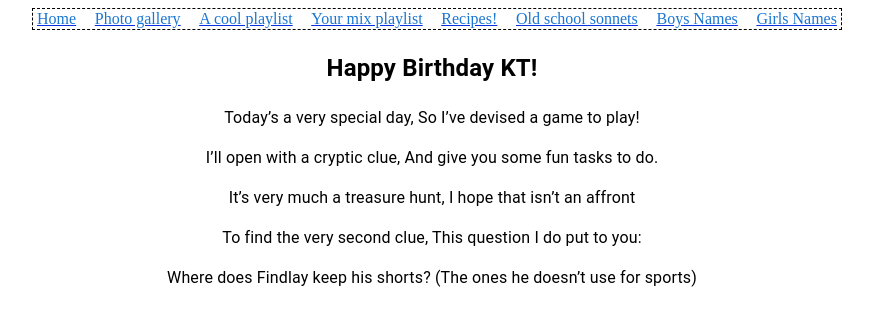
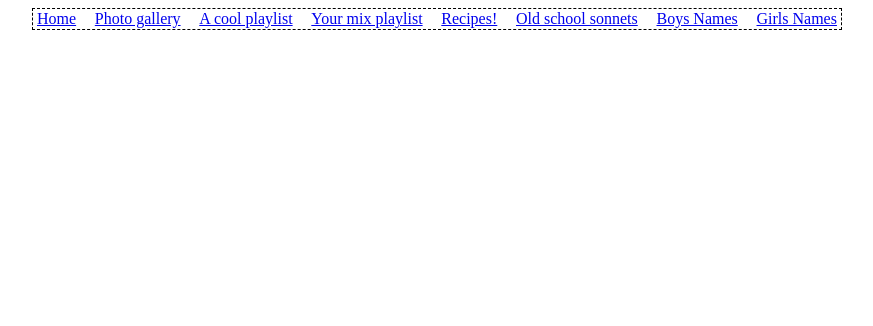
Before and after one commit to findlay-hannam/now-nextjs, a Next.js app: page / in a window 1280 px wide. Shown: the top 326 px of the page, without its empty margins (208-1081 px from the left). Built offline with nearby package versions, Linux system fonts and the light colour scheme.

Commit message:
Simplify index

```diff
--- a/components/header.js
+++ b/components/header.js
@@ -1,5 +1,5 @@
 import Link from "next/link";
-import MUILink from '@mui/material/Link'
+// import MUILink from '@mui/material/Link'
 import styled from 'styled-components';
 
 const Nav = styled.nav`
@@ -10,6 +10,8 @@ margin-bottom: 16px;
 border: 1px dashed black;
 padding: 1px 4px;
 `;
+
+function MUILink (a) { return a.children };
 
 function Header() {
   return (
--- a/pages/index.js
+++ b/pages/index.js
@@ -15,35 +15,6 @@ function Index() {
   return (
     <Main>
       <Header />
-      <section>
-        <Typography>
-          <h1>Happy Birthday KT!</h1>
-          <p>
-            Today’s a very special day,
-            So I’ve devised a game to play!
-          </p>
-          <p>
-            I’ll open with a cryptic clue,
-            And give you some fun tasks to do.
-          </p>
-          <p>
-            It’s very much a treasure hunt,
-            I hope that isn’t an affront
-          </p>
-          <p>
-            To find the very second clue,
-            This question I do put to you:
-          </p>
-          <p>
-            Where does Findlay keep his shorts?
-            (The ones he doesn’t use for sports)
-          </p>
-        </Typography>
-        <Youtube
-          opts={videoOpts}
-          videoId="YMiVrhRXg-c"
-        />
-      </section>
     </Main>
   );
 }
```
